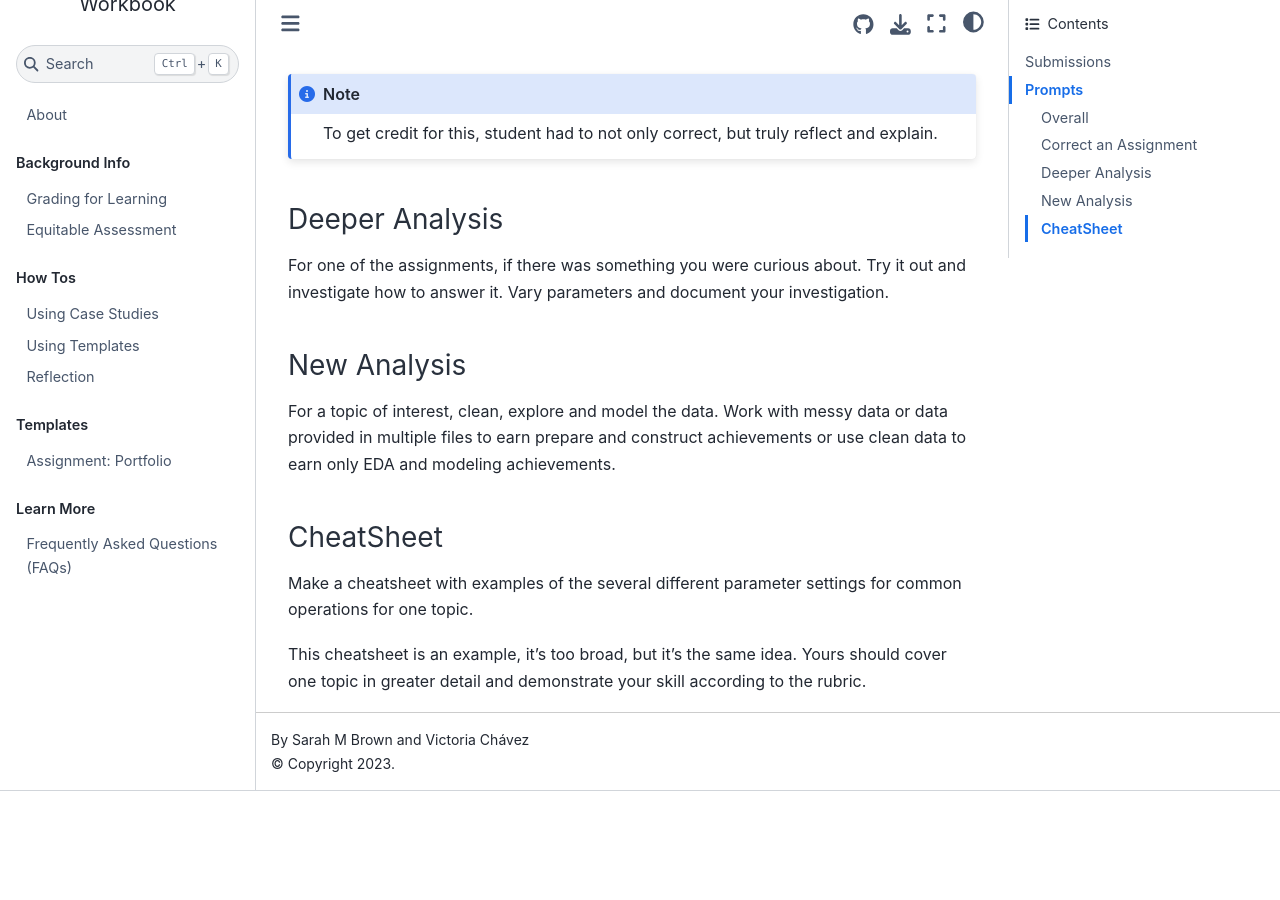
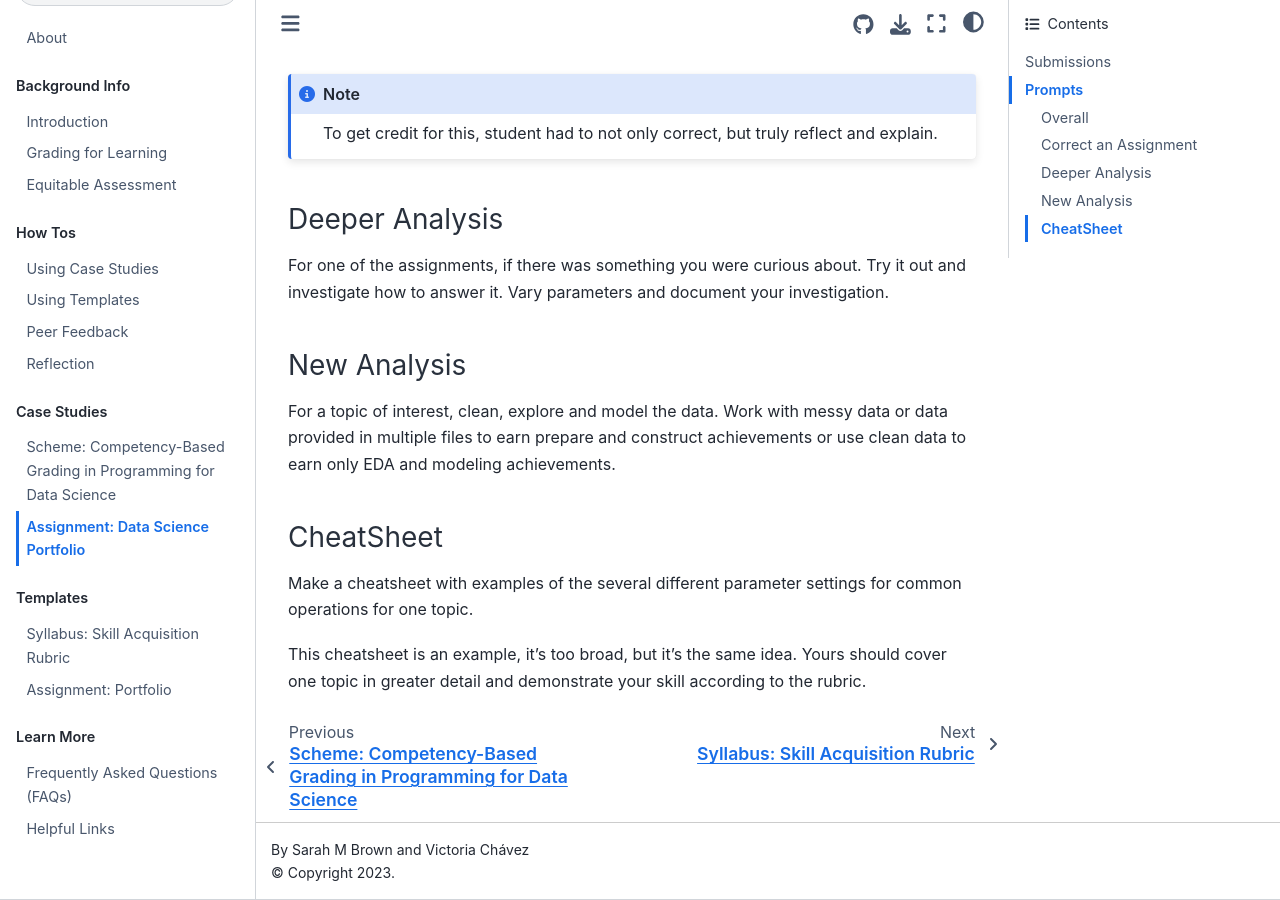
Before and after one commit to grading4learning/workbook, a Jupyter Book: the page built from cases/ds-portfolio.md, in a window 1280 px wide and 900 px high, scrolled down 910 px. Built offline with Jupyter Book 1.0.4 settings and Sphinx 7.4.7 and the Sphinx Book theme 1.1.4, drawn with Linux system fonts in a browser that asks for light colours; pages that are not in the unit, such as notebooks, are missing from menus; before the commit the page ends 1701 px from its top, so only the background shows below that; some of the changed text lies outside the part shown.

Commit message:
updated toc bc forgot earlier

````diff
--- a/_toc.yml
+++ b/_toc.yml
@@ -3,25 +3,25 @@ root: index
 parts:
   - caption: Background Info
     chapters:
-    - file: workshop/assessment
+    - file: background/assessment
     - file: background/learning
     - file: background/equity
   - caption: How Tos
     chapters:
     - file: practice/cases
     - file: practice/guided
-    - file: practice/peerfeedback
+    - file: practice/peer-feedback
     - file: practice/reflection
   - caption: Case Studies
     chapters:
-    - file: cases/programmingfords
-    - file: cases/dsportfolio
+    - file: cases/programming-for-ds
+    - file: cases/ds-portfolio
     # - file: victorias example
   - caption: Templates
     chapters:
-    - file: templates/skillrubric
+    - file: templates/skill-rubric
     - file: templates/portfolio
   - caption: Learn More
     chapters:
     - file: resources/faqs
-    - file: resources/helpfullinks
+    - file: resources/helpful-links
--- a/templates/skill-rubric.md
+++ b/templates/skill-rubric.md
@@ -1,7 +1,7 @@
 # Syllabus: Skill Acquisition Rubric
 
 Building out this rubric is the first step in designing a competency-based
-grading scheme like Sarah's [Programming for Data Science](../cases/programmingfords)
+grading scheme like Sarah's [Programming for Data Science](../cases/programming-for-ds)
 
 
 ```{list-table}
````
